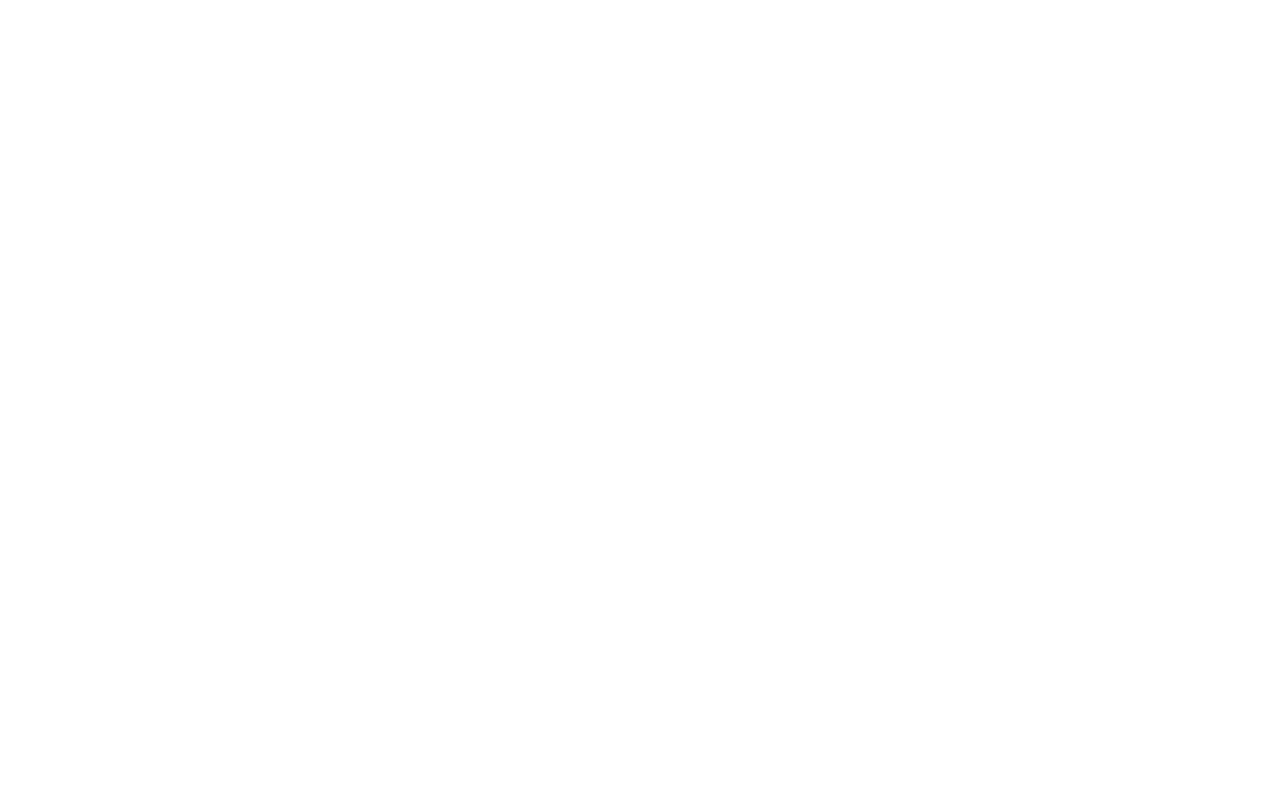
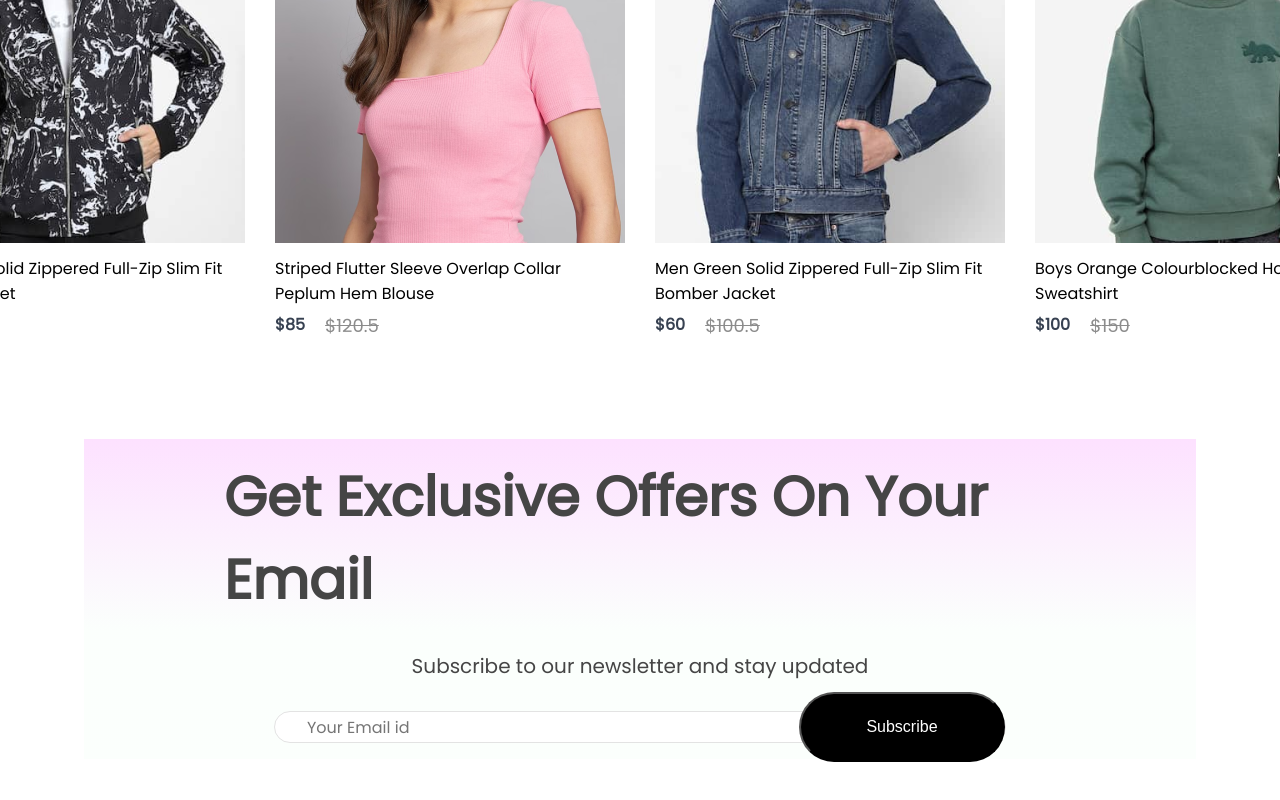
Before and after one commit to jayannbal/bsis3a-cleaning_service, a React (Create React App) app: page / in a window 1280 px wide. Shown: the part 3119-3919 px from the top of the page. Before the commit the page ends 2247 px from the top, so only its background shows below. Built offline with nearby package versions, Linux system fonts and the light colour scheme.

Commit message:
Update Shop.jsx

```diff
--- a/src/Pages/Shop.jsx
+++ b/src/Pages/Shop.jsx
@@ -2,6 +2,8 @@
 import Hero from "../Components/Hero/Hero";
 import Popular from "../Components/Popular/Popular";
 import Offers from "../Components/Offers/Offers";
+import NewCollections from "../Components/NewCollections/NewCollections";
+import NewsLetter from "../Components/NewsLetter/NewsLetter";
 
 const Shop = () => {
   return (
@@ -9,6 +11,8 @@
       <Hero />
       <Popular />
       <Offers />
+      <NewCollections />
+      <NewsLetter />
     </div>
   );
 };
```
